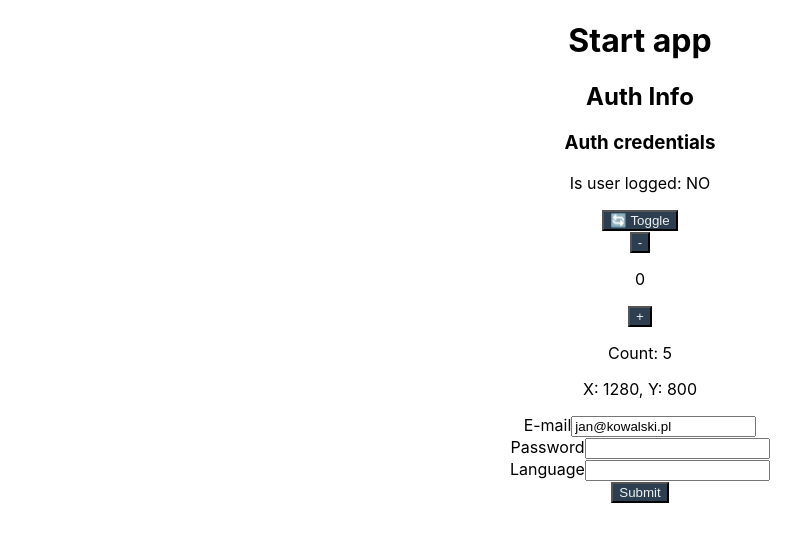
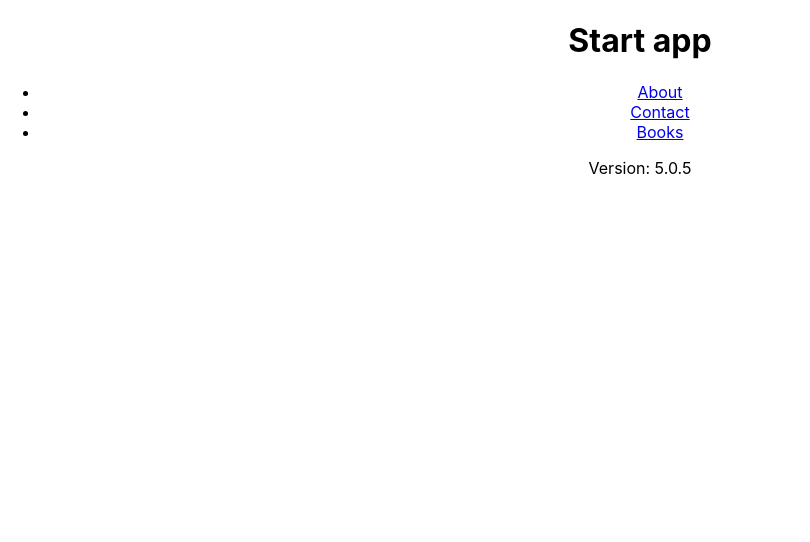
Before and after one commit to patrykomiotek/strapp, a React (Create React App) app: page /#/ in a window 1280 px wide. Shown: the top 542 px of the page, without its empty margins (0-810 px from the left). Built offline with nearby package versions, Linux system fonts and the light colour scheme.

Commit message:
feat: Version component

```diff
--- a/src/App.js
+++ b/src/App.js
@@ -9,26 +9,56 @@ import { Counter } from "./components/Counter";
 import { Stepper } from "./components/Stepper";
 import { AuthProvider } from "./components/Auth/AuthContext";
 import { AuthInfo } from "./components/Auth/AuthInfo";
+import { HashRouter, Switch, Route, Link } from "react-router-dom";
 
 import "./App.css";
 import { DisplayBooks } from "./components/DisplayBooks";
+import { AboutPage } from "./pages/About";
+import { BooksPage } from "./pages/BooksList";
+import { ContactPage } from "./pages/Contact";
+import { Version } from "./components/Version";
 
 function App() {
   return (
     <div className="App">
       <h1>Start app</h1>
       {/* <DisplayBooks /> */}
-      <AuthProvider>
+      <HashRouter basename="/">
+        <ul>
+          <li>
+            <Link to="/about">About</Link>
+          </li>
+          <li>
+            <Link to="/contact">Contact</Link>
+          </li>
+          <li>
+            <Link to="/books">Books</Link>
+          </li>
+        </ul>
+        <Switch>
+          <Route path="/about">
+            <AboutPage />
+          </Route>
+          <Route path="/contact">
+            <ContactPage />
+          </Route>
+          <Route path="/books">
+            <BooksPage />
+          </Route>
+        </Switch>
+        <Version />
+        {/* <AuthProvider>
           <AuthInfo />
         </AuthProvider>
         <Stepper />
         <Counter />
         <ViewPort />
-      <RegistrationFormRefs />
+        <RegistrationFormRefs /> */}
         {/* <RegistrationFormState /> */}
         {/* <Generator /> */}
         {/* <DisplayLocations />
       <DisplayBooks /> */}
+      </HashRouter>
     </div>
   );
 }
--- /dev/null
+++ b/src/components/Version/Version.tsx
@@ -0,0 +1,9 @@
+import React from "react";
+
+export const Version = () => {
+  return (
+    <div>
+      <p>Version: {process.env.REACT_APP_APP_VERSION}</p>
+    </div>
+  );
+};
--- /dev/null
+++ b/src/components/Version/index.ts
@@ -0,0 +1 @@
+export { Version } from "./Version";
--- /dev/null
+++ b/src/pages/About.tsx
@@ -0,0 +1,13 @@
+import React, { useEffect } from "react";
+
+export const AboutPage = () => {
+  useEffect(() => {
+    console.log("about: mount");
+    return () => console.log("about unmount");
+  }, []);
+  return (
+    <div>
+      <h1>About</h1>
+    </div>
+  );
+};
--- /dev/null
+++ b/src/pages/BooksList.tsx
@@ -0,0 +1,17 @@
+import React, { useEffect } from "react";
+
+import { DisplayBooks } from "../components/DisplayBooks";
+
+export const BooksPage = () => {
+  useEffect(() => {
+    console.log("books: mount");
+    return () => console.log("books unmount");
+  }, []);
+
+  return (
+    <div>
+      <h1>Books</h1>
+      <DisplayBooks />
+    </div>
+  );
+};
--- /dev/null
+++ b/src/pages/Contact.tsx
@@ -0,0 +1,14 @@
+import React, { useEffect } from "react";
+
+export const ContactPage = () => {
+  useEffect(() => {
+    console.log("contact: mount");
+    return () => console.log("contact unmount");
+  }, []);
+
+  return (
+    <div>
+      <h1>Contact Header</h1>
+    </div>
+  );
+};
```
Also changed, not shown: 2 other files (tests, documents, lock files or other folders). Lines whose indentation alone changed are shown as unchanged.
